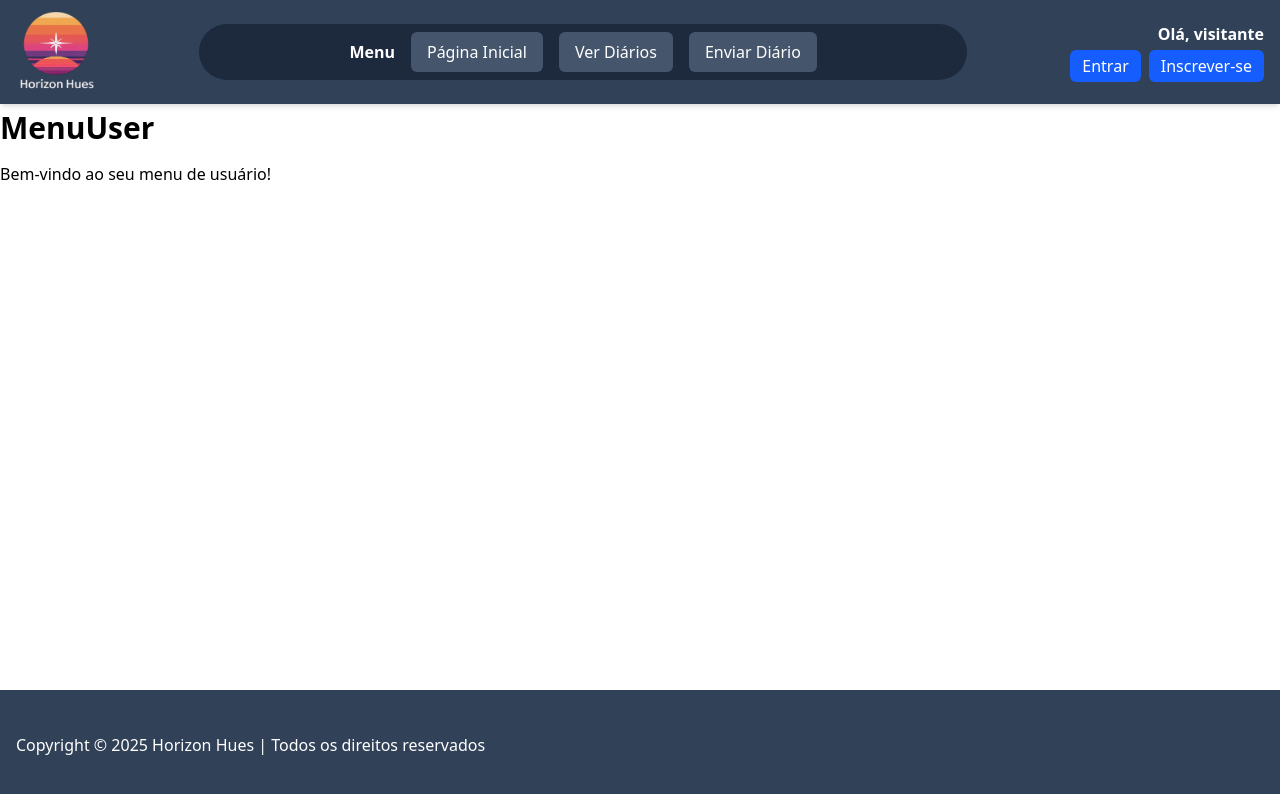
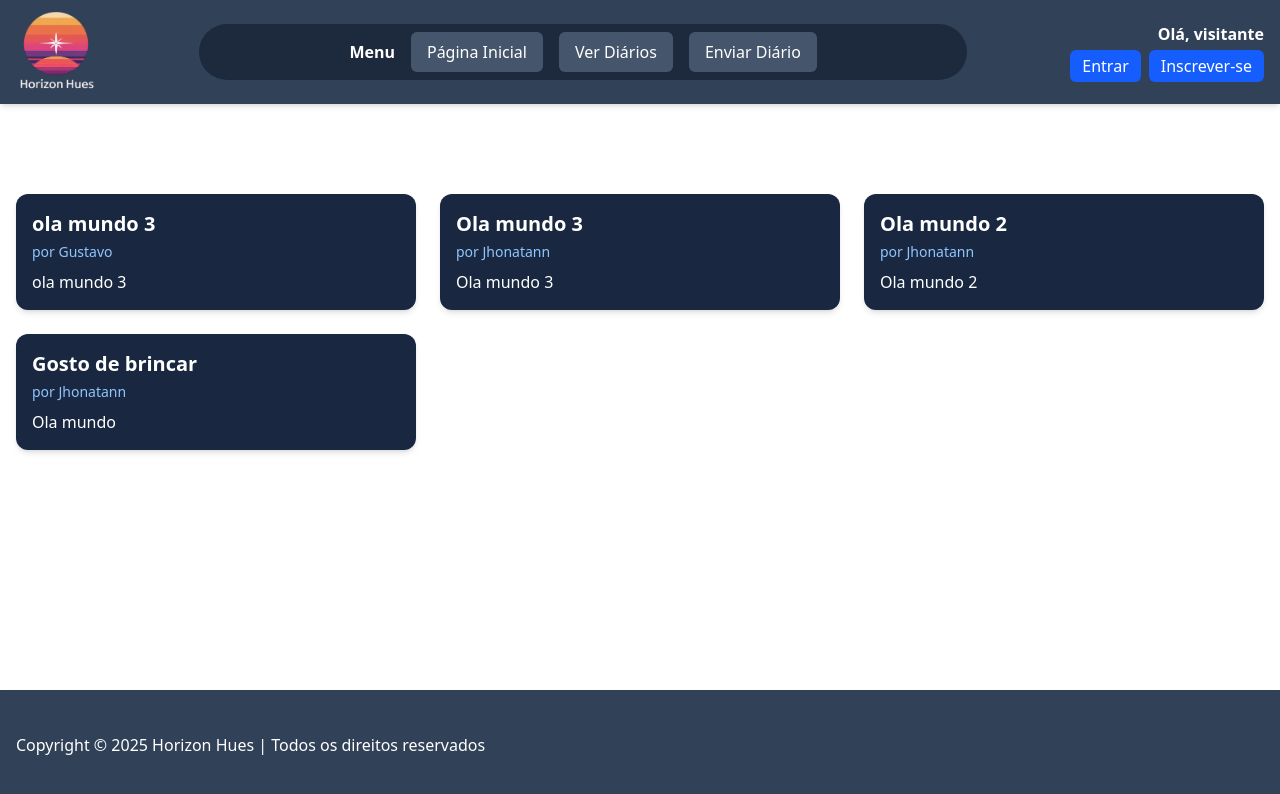
Before and after one commit to Rulian14/Trabalho-Diario-Viajem, a React (Vite) app: page /MenuUser in a window 1280 px wide. Shown: the top 794 px of the page. Built offline with nearby package versions, Linux system fonts and the light colour scheme; data requests are answered from the project's data file.

Commit message:
adição do UploadDiary e Menu User

```diff
--- a/ServidorJson/db.json
+++ b/ServidorJson/db.json
@@ -1,9 +1,48 @@
 {
   "users": [
     {
-      "id": "d1bc",
+      "id": "9802",
       "name": "Jhonatann",
       "codigo": "SmhvbmF0YW5uOkpobzE0MDMxNiE="
+    },
+    {
+      "id": "c46c",
+      "name": "Gustavo",
+      "codigo": "R3VzdGF2bzoxMjM0NTY3ODk="
+    }
+  ],
+  "posts": [
+    {
+      "id": "c378",
+      "titulo": "Gosto de brincar",
+      "descricao": "Ola mundo",
+      "fotos": [],
+      "autor": "Jhonatann",
+      "createdAt": 1749775512462
+    },
+    {
+      "id": "5d0b",
+      "titulo": "Ola mundo 2",
+      "descricao": "Ola mundo 2",
+      "fotos": [],
+      "autor": "Jhonatann",
+      "createdAt": 1749775731945
+    },
+    {
+      "id": "0add",
+      "titulo": "Ola mundo 3",
+      "descricao": "Ola mundo 3",
+      "fotos": [],
+      "autor": "Jhonatann",
+      "createdAt": 1749775738046
+    },
+    {
+      "id": "6a30",
+      "titulo": "ola mundo 3",
+      "descricao": "ola mundo 3",
+      "fotos": [],
+      "autor": "Gustavo",
+      "createdAt": 1749775995731
     }
   ]
 }
--- a/src/components/AuthForm.jsx
+++ b/src/components/AuthForm.jsx
@@ -42,7 +42,7 @@ function AuthForm({
     if (isLogin) {
       // LOGIN: verificar se usuário com esse nome + código existe
       const res = await fetch(
-        `http://localhost:3000/users?name=${nome}&codigo=${codigo}`
+        `http://localhost:3001/users?name=${nome}&codigo=${codigo}`
       );
       const users = await res.json();
 
@@ -52,7 +52,7 @@ function AuthForm({
       }
     } else {
       // REGISTER: verificar se o nome já está cadastrado
-      const checkRes = await fetch(`http://localhost:3000/users?name=${nome}`);
+      const checkRes = await fetch(`http://localhost:3001/users?name=${nome}`);
       const existingUsers = await checkRes.json();
 
       if (existingUsers.length > 0) {
@@ -62,7 +62,7 @@ function AuthForm({
 
       // Criar novo usuário
       const user = { name: nome, codigo };
-      await fetch("http://localhost:3000/users", {
+      await fetch("http://localhost:3001/users", {
         method: "POST",
         headers: { "Content-Type": "application/json" },
         body: JSON.stringify(user),
--- a/src/components/Header.jsx
+++ b/src/components/Header.jsx
@@ -30,7 +30,7 @@ function Header() {
           </button>
           <button
             className="px-4 py-2 rounded-md bg-slate-600 text-white hover:bg-amber-300 hover:text-black transition"
-            onClick={() => navigate("/FeedPost")}
+            onClick={() => navigate("/MenuUser")}
           >
             Ver Diários
           </button>
--- a/src/pages/MenuUser.jsx
+++ b/src/pages/MenuUser.jsx
@@ -1,10 +1,35 @@
+import { useEffect, useState } from "react";
 import Layout from "../components/Layout";
 
 function MenuUser() {
+  const [posts, setPosts] = useState([]);
+
+  useEffect(() => {
+    fetch("http://localhost:3001/posts?_sort=createdAt&_order=desc")
+      .then((res) => res.json())
+      .then(setPosts);
+  }, []);
+
   return (
     <Layout>
-      <h1 className="text-3xl font-bold mb-4">MenuUser</h1>
-      <p>Bem-vindo ao seu menu de usuário!</p>
+      <div className="px-4 py-6 max-w-7xl mx-auto">
+        <h1 className="text-3xl font-bold text-white mb-6 text-center">
+          Diários de Viagem
+        </h1>
+
+        <div className="grid grid-cols-1 sm:grid-cols-2 lg:grid-cols-3 gap-6">
+          {posts.map((post, index) => (
+            <div
+              key={index}
+              className="bg-[#192840] text-white rounded-xl shadow-md p-4 transition-transform duration-300 hover:scale-105"
+            >
+              <h2 className="text-xl font-bold mb-1">{post.titulo}</h2>
+              <p className="text-sm text-blue-300 mb-2">por {post.autor}</p>
+              <p className="text-base">{post.descricao}</p>
+            </div>
+          ))}
+        </div>
+      </div>
     </Layout>
   );
 }
--- a/src/pages/UploadDiary.jsx
+++ b/src/pages/UploadDiary.jsx
@@ -1,12 +1,91 @@
+import { useState } from "react";
+import { useNavigate } from "react-router-dom";
+import { useAuth } from "../utils/AuthContext.jsx";
 import Layout from "../components/Layout";
 
+/** Converte um File em Base64 (promessa). */
+const toBase64 = (file) =>
+  new Promise((resolve, reject) => {
+    const reader = new FileReader();
+    reader.onload = () => resolve(reader.result);
+    reader.onerror = reject;
+    reader.readAsDataURL(file);
+  });
+
 function UploadDiary() {
+  const { user } = useAuth(); // ← nome do autor
+  const navigate = useNavigate();
+
+  const [titulo, setTitulo] = useState("");
+  const [descricao, setDescricao] = useState("");
+  const [fotos, setFotos] = useState([]);
+
+  const handleSubmit = async (e) => {
+    e.preventDefault();
+    if (!user) return alert("Você precisa estar logado.");
+
+    /* Converte cada foto em Base64 ‒ aguarda todas antes de salvar */
+    const fotosBase64 = await Promise.all(
+      Array.from(fotos).map((f) => toBase64(f))
+    );
+
+    const novaAventura = {
+      titulo,
+      descricao,
+      fotos: fotosBase64,
+      autor: user.name, // ← associação
+      createdAt: Date.now(),
+    };
+
+    await fetch("http://localhost:3001/posts", {
+      method: "POST",
+      headers: { "Content-Type": "application/json" },
+      body: JSON.stringify(novaAventura),
+    });
+
+    navigate("/MenuUser");
+  };
+
   return (
-    <div>
-      <Layout>
-        <h1>UploadDiary</h1>
-      </Layout>
-    </div>
+    <Layout>
+      <h1 className="text-2xl font-bold text-white mb-4">Subir Aventura</h1>
+
+      <form onSubmit={handleSubmit} className="space-y-4 max-w-md mx-auto">
+        <input
+          type="text"
+          placeholder="Título da aventura"
+          value={titulo}
+          onChange={(e) => setTitulo(e.target.value)}
+          required
+          className="w-full p-2 rounded bg-slate-200 text-black"
+        />
+
+        <textarea
+          placeholder="Descrição da aventura"
+          value={descricao}
+          onChange={(e) => setDescricao(e.target.value)}
+          rows={4}
+          required
+          className="w-full p-2 rounded bg-slate-200 text-black"
+        />
+
+        <input
+          type="file"
+          multiple
+          accept="image/*"
+          onChange={(e) => setFotos(e.target.files)}
+          className="w-full text-white"
+        />
+
+        <button
+          type="submit"
+          className="bg-amber-400 text-black px-4 py-2 rounded hover:bg-amber-500"
+        >
+          Enviar Aventura
+        </button>
+      </form>
+    </Layout>
   );
 }
+
 export default UploadDiary;
```
